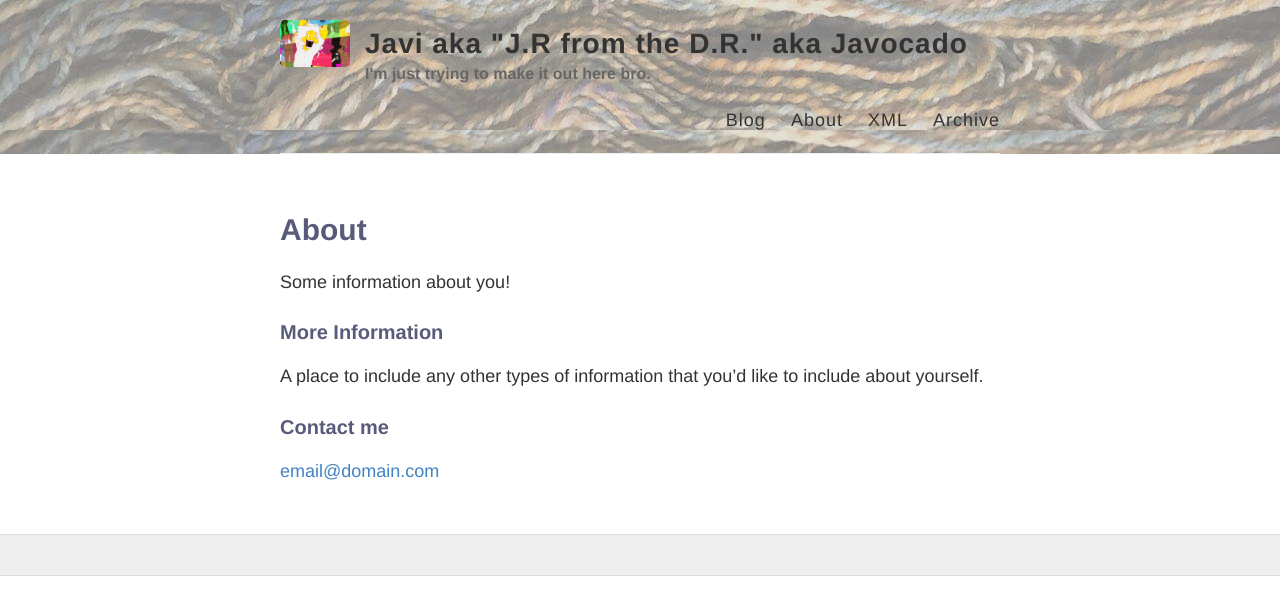
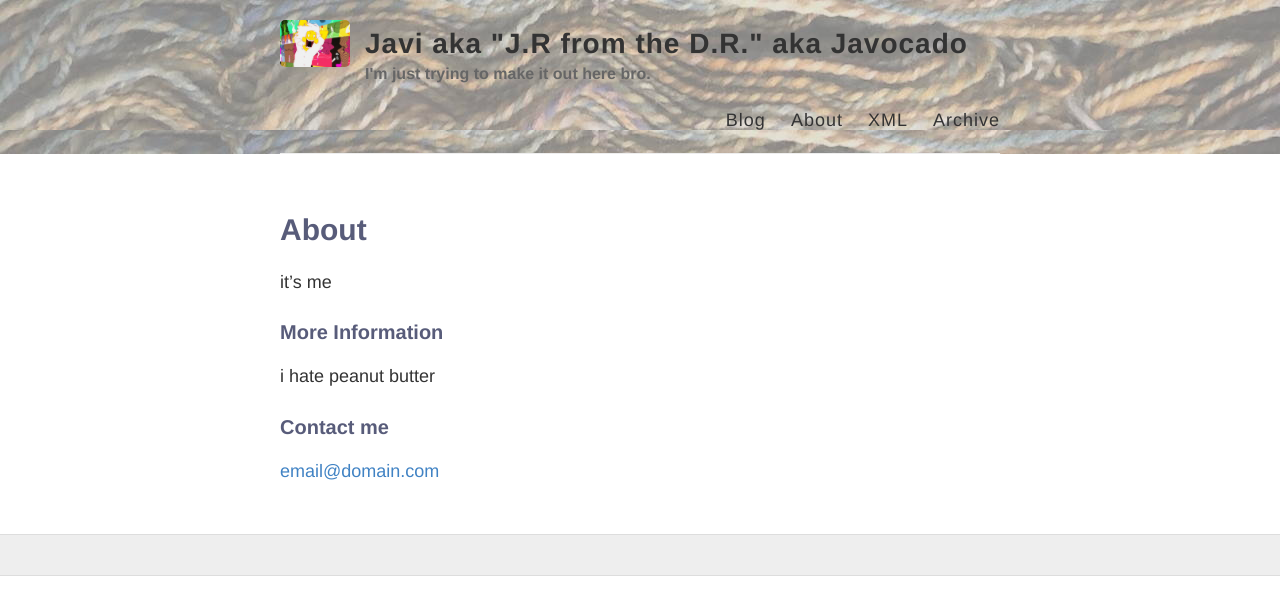
Before and after one commit to awe-set/awe-set.github.io, a Jekyll site: the page built from about.md, in a window 1280 px wide. Shown: the top 615 px of the page. Built offline with Jekyll 4.4.1, drawn with Linux system fonts in a browser that asks for light colours.

Commit message:
Update about.md

```diff
--- a/about.md
+++ b/about.md
@@ -4,11 +4,11 @@
 permalink: /about/
 ---
 
-Some information about you!
+it's me
 
 ### More Information
 
-A place to include any other types of information that you'd like to include about yourself.
+i hate peanut butter
 
 ### Contact me
 
```
